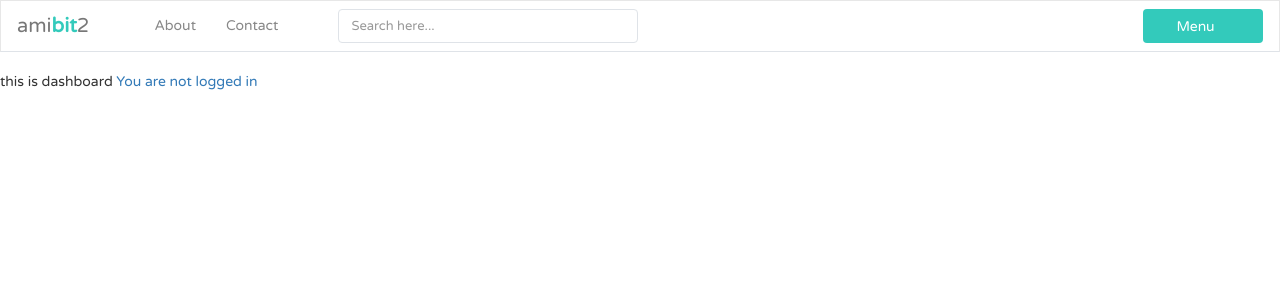
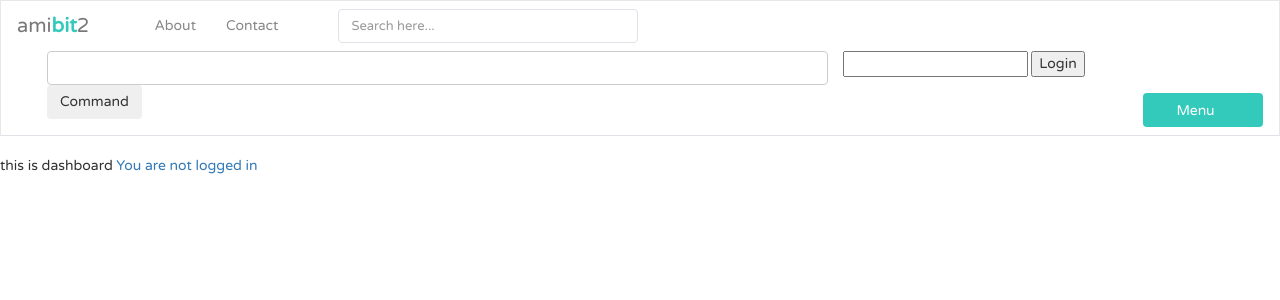
Before and after one commit to GoranAviani/Amibit2, a Django app: page /dashboard/ in a window 1280 px wide. Shown: the top 300 px of the page. Run offline with Django 3.2, Linux system fonts and the light colour scheme; some libraries are stand-ins or nearby versions.

Commit message:
connected base search with a view

```diff
--- a/amibit2/urls.py
+++ b/amibit2/urls.py
@@ -26,5 +26,6 @@ urlpatterns = [
     path('admin/', admin.site.urls),
     path('users/', include('django.contrib.auth.urls')),
     path('users/', include('expandeduser.urls')),
+    path('search/', views.search_bar, name='search_bar'),
 
 ]
--- a/amibit2/views.py
+++ b/amibit2/views.py
@@ -15,3 +15,11 @@ def index(request):
 def dashboard(request):
    #return redirect('dashboard')
    return render(request,'dashboard.html')
+
+
+
+
+
+def search_bar(request):
+   #return redirect('dashboard')
+   return render(request,'adasdlogin.html')
--- a/expandeduser/urls.py
+++ b/expandeduser/urls.py
@@ -4,5 +4,4 @@ from . import views
 urlpatterns = [
     path('signup/', views.sign_up.as_view(), name='signup'),
     path('', include('social_django.urls', namespace='social')),
-
 ]
--- a/templates/base.html
+++ b/templates/base.html
@@ -50,12 +50,39 @@
          <!--<li class="nav-item"><a href="#" class="nav-link">Blog</a></li> -->
         <li class="nav-item"><a href="#" class="nav-link">Contact</a></li>
       </ul>
-      <form class="navbar-form form-inline">
+      <form class="navbar-form form-inline" action="/search/" method="GET" >
+        {% csrf_token %}
         <div class="input-group search-box">
           <input type="text" id="search" class="form-control" placeholder="Search here...">
           <span class="input-group-addon"><i class="material-icons">&#xE8B6;</i></span>
         </div>
       </form>
+
+      <form method="POST">
+          {% csrf_token %}
+          <div class="col-md-8 col-xs-12">
+              <input type="text" class="form-control pa-command-input " name="personal_assistant_textbox" id="personal_assistant_search" placeholder="">
+          </div>
+          <div class="col-md-8 col-xs-12">
+            <button type="submit" class="btn btn-dashboard-pa-submit" name="personal_assistant_btn">Command</button>
+          </div>
+  </form>
+
+
+  <form action="/search/" method="GET">
+      {% csrf_token %}
+      <input id="password_field" name="password" type="password" />
+      <button type="submit">Login</button>
+  </form>
+
+
+
+
+
+
+
+
+
        <ul class="nav navbar-nav navbar-right ml-auto">
       <!--  <li class="nav-item">
           <a data-toggle="dropdown" class="nav-link dropdown-toggle" href="#">Login</a>
```
